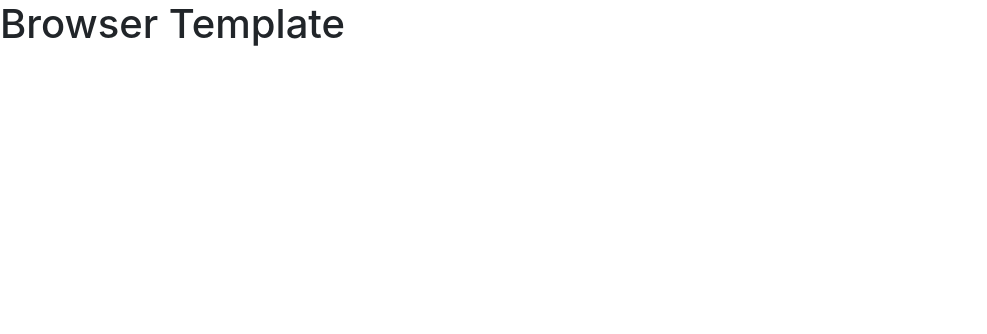
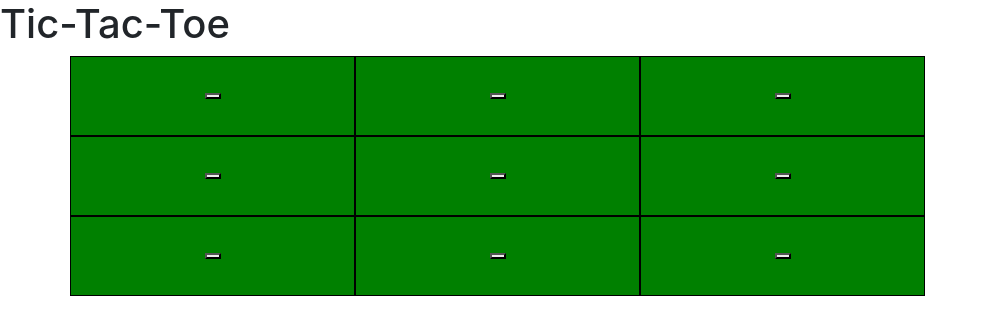
Before and after one commit to hjsharkey23/tic-tac-toe-client, a website built with webpack: page index.html in a window 1280 px wide. Shown: the whole page, without its empty margins (0-987 px from the left). Built offline with nearby package versions, Linux system fonts and the light colour scheme.

Commit message:
Add basic HTML and CSS
-Add 9x9 grid with clickable buttons in html
-Basic styling in CSS to be able to see grid and buttons clearly

```diff
--- a/assets/styles/index.scss
+++ b/assets/styles/index.scss
@@ -1 +1,20 @@
 @import '~bootstrap/scss/bootstrap';
+
+
+// .row {
+//   background-color: green;
+//   border: 1px solid black;
+//   display: flex;
+//
+// }
+
+.box {
+  align-items: center;
+  background-color: green;
+  border: 1px solid black;
+  color: black;
+  display: flex;
+  height: 80px;
+  justify-content: center;
+
+}
--- a/index.html
+++ b/index.html
@@ -1,7 +1,7 @@
 <!DOCTYPE html>
 <html>
     <head>
-      <title>Example</title>
+      <title>Tic-Tac-Toe</title>
       <meta name="viewport" content="width=device-width, initial-scale=1">
 
       <!-- Do not add `link` tags-->
@@ -12,6 +12,23 @@
       <script src="public/application.js" type="text/javascript" charset="utf-8" defer></script>
     </head>
     <body>
-      <h1>Browser Template</h1>
+      <h1>Tic-Tac-Toe</h1>
+      <div class="container">
+    <div class="row">
+        <div class="col-sm-3 box"><button type="button"></button></div>
+        <div class="col-sm-3 box"><button type="button"></button></div>
+        <div class="col-sm-3 box"><button type="button"></button></div>
+    </div>
+    <div class="row">
+        <div class="col-sm-3 box"><button type="button"></button></div>
+        <div class="col-sm-3 box"><button type="button"></button></div>
+        <div class="col-sm-3 box"><button type="button"></button></div>
+    </div>
+    <div class="row">
+        <div class="col-sm-3 box"><button type="button"></button></div>
+        <div class="col-sm-3 box"><button type="button"></button></div>
+        <div class="col-sm-3 box"><button type="button"></button></div>
+    </div>
+</div>
     </body>
 </html>
```
